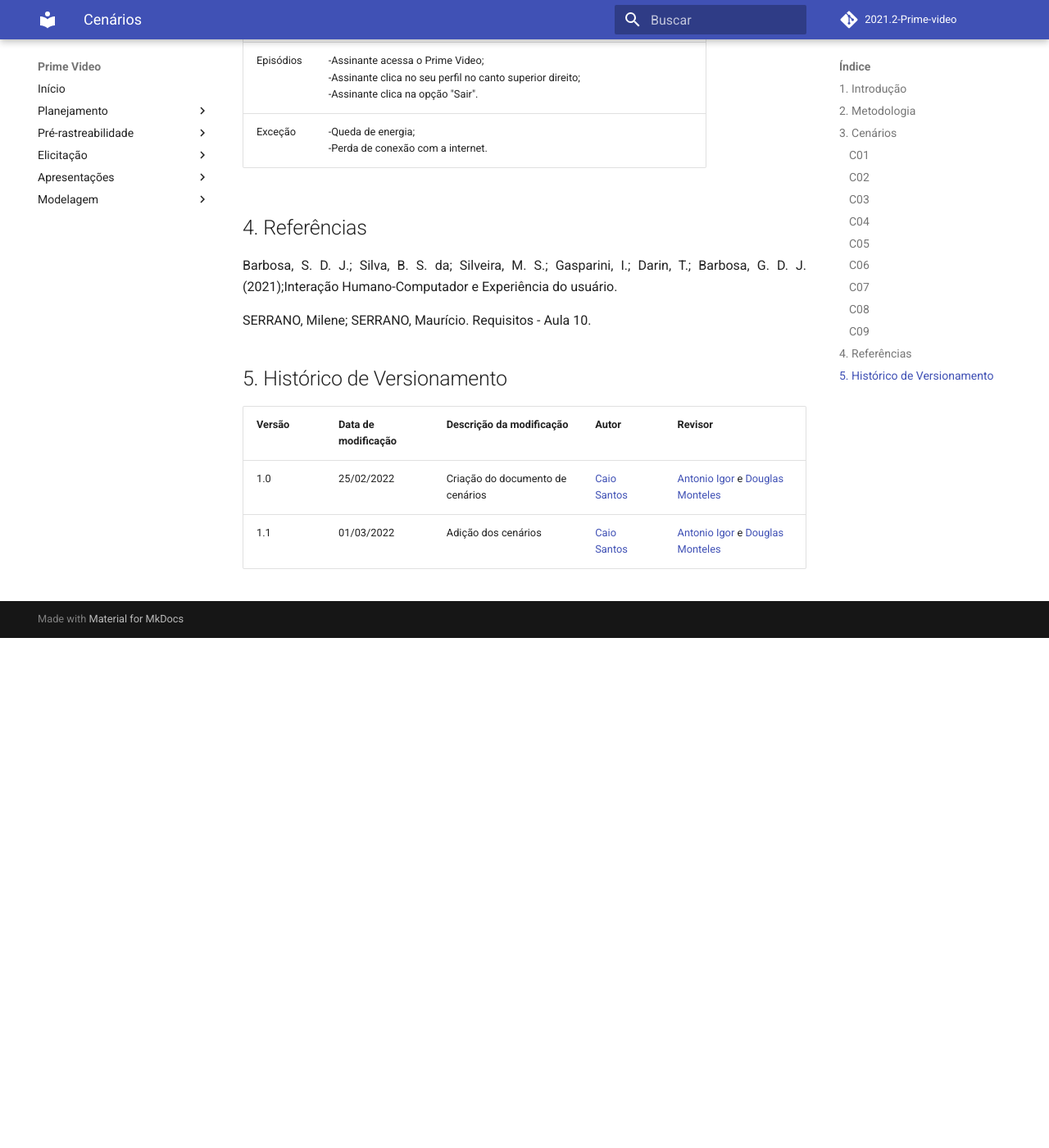
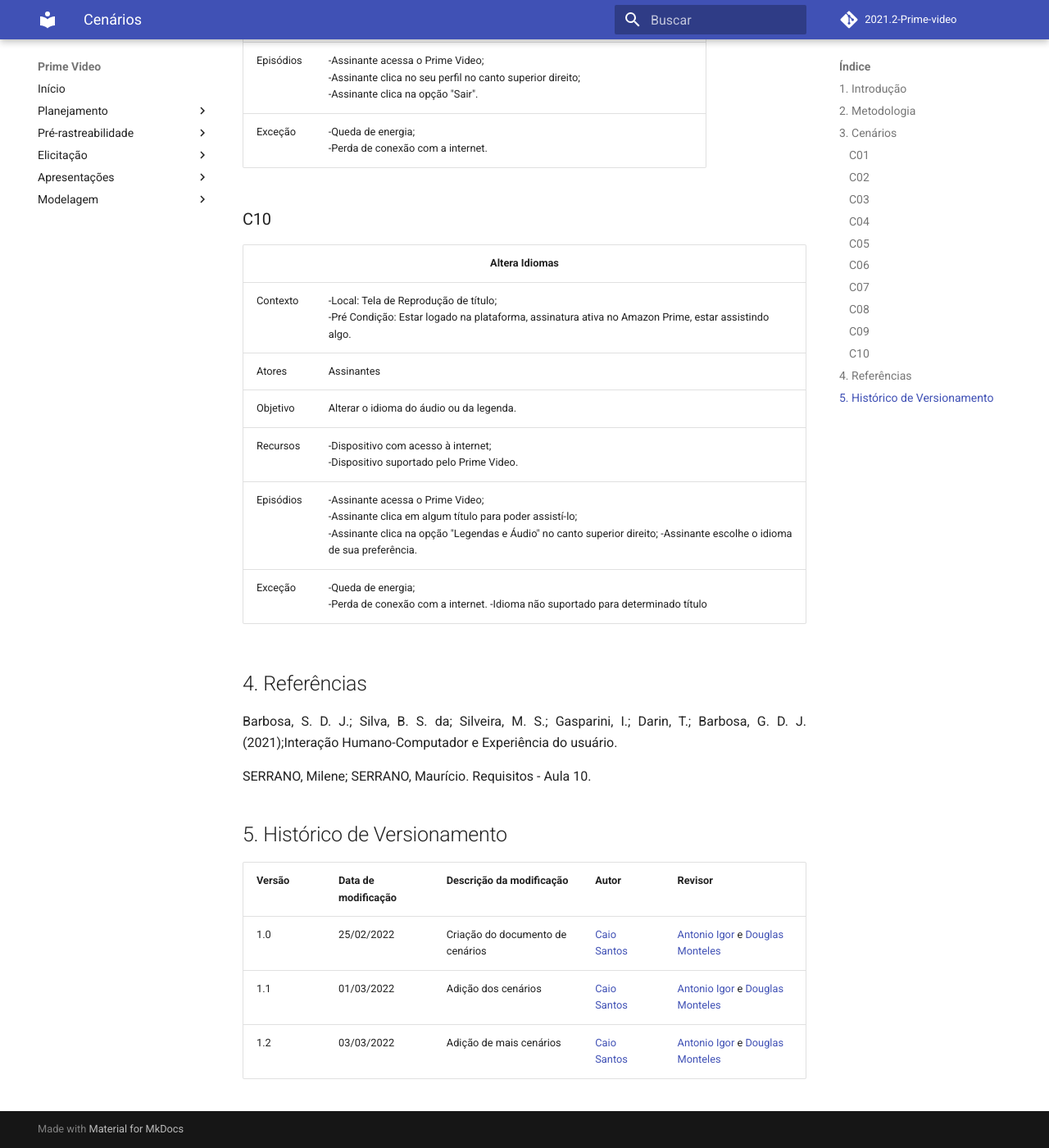
Before and after one commit to Requisitos-de-Software/2021.2-Prime-video, an MkDocs documentation site: the page built from docs/modelagem/cenarios.md, in a window 1280 px wide and 1400 px high, scrolled down 5537 px. Shown: the whole window at 82% size. Built offline with MkDocs 1.6.1 and Material for MkDocs 9.7.7, drawn with Linux system fonts in a browser that asks for light colours; comment, search, counter and statistics services are not loaded; before the commit the page ends 6315 px from its top, so only the background shows below that.

Commit message:
Update cenarios.md

```diff
--- a/docs/modelagem/cenarios.md
+++ b/docs/modelagem/cenarios.md
@@ -415,6 +415,50 @@
         </tr>
 </table>
 
+### C10
+
+<table>
+        <tr>
+            <th colspan="2" style="text-align:center">Altera Idiomas</th>
+        </tr>
+         <tr>
+            <td>Contexto</td>
+            <td>-Local: Tela de Reprodução de título;<br>
+            -Pré Condição: Estar logado na plataforma, assinatura ativa no Amazon Prime, estar assistindo algo.
+            </td>
+        </tr>
+        <tr>
+            <td>Atores</td>
+            <td>Assinantes
+            </td>
+        </tr>
+        <tr>
+            <td>Objetivo</td>
+            <td>Alterar o idioma do áudio ou da legenda.</td>
+        </tr>
+        <tr>
+            <td>Recursos</td>
+            <td>-Dispositivo com acesso à internet;<br>
+            -Dispositivo suportado pelo Prime Video.
+            </td>
+        </tr>
+        <tr>
+            <td>Episódios</td>
+            <td>-Assinante acessa o Prime Video;<br>
+            -Assinante clica em algum título para poder assistí-lo;<br>
+            -Assinante clica na opção "Legendas e Áudio" no canto superior direito;
+            -Assinante escolhe o idioma de sua preferência.
+            </td>
+        </tr>
+        <tr>
+            <td>Exceção</td>
+            <td>-Queda de energia;<br>
+            -Perda de conexão com a internet.
+            -Idioma não suportado para determinado título
+            </td>
+        </tr>
+</table>
+
 
 ## 4. Referências
 
@@ -429,3 +473,4 @@
 |-|-|-|-|-|
 |1.0|25/02/2022|Criação do documento de cenários|[Caio Santos](https://github.com/caiobsantos)|[Antonio Igor](https://github.com/antonioigorcarvalho) e [Douglas Monteles](https://github.com/douglasmonteles)|
 |1.1|01/03/2022|Adição dos cenários|[Caio Santos](https://github.com/caiobsantos)|[Antonio Igor](https://github.com/antonioigorcarvalho) e [Douglas Monteles](https://github.com/douglasmonteles)|
+|1.2|03/03/2022|Adição de mais cenários|[Caio Santos](https://github.com/caiobsantos)|[Antonio Igor](https://github.com/antonioigorcarvalho) e [Douglas Monteles](https://github.com/douglasmonteles)|
```
